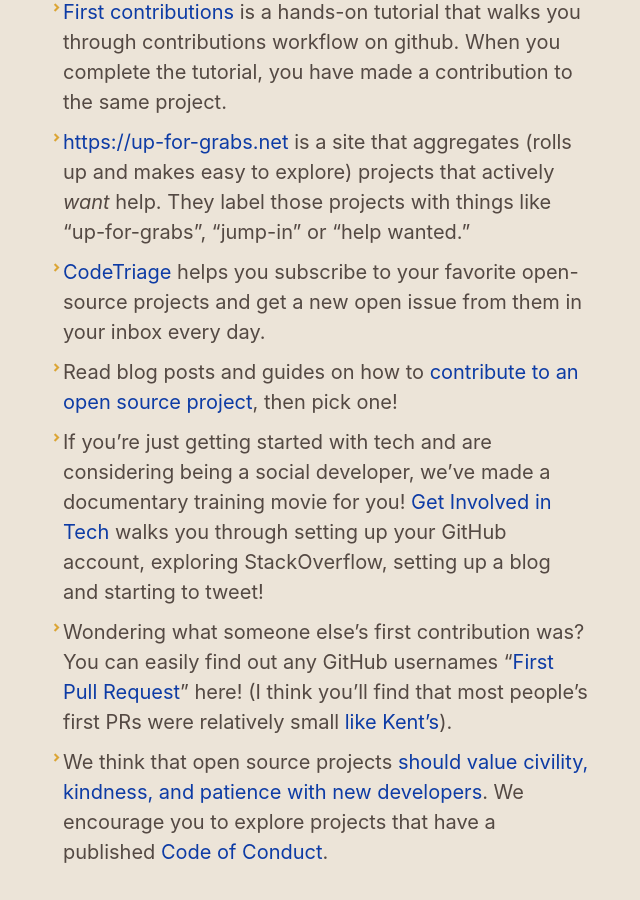
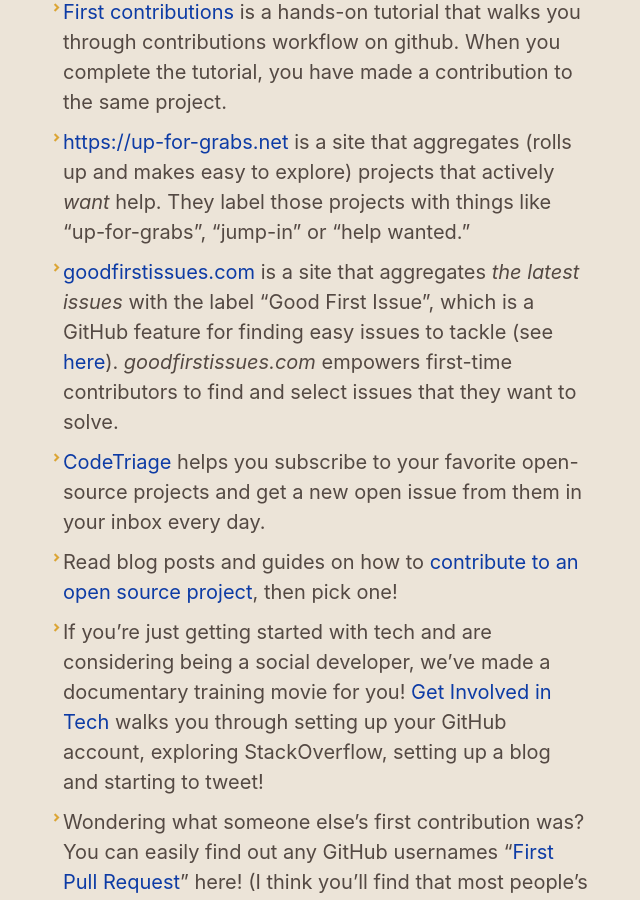
Before and after one commit to shanselman/firsttimersonly, a Jekyll site: the page built from index.md, in a window 1280 px wide and 900 px high, scrolled down 838 px. Shown: the whole window, without its empty margins (319-959 px from the left). Built offline with Jekyll 4.4.1, drawn with Linux system fonts in a browser that asks for light colours; nearby versions of some CDN libraries; comment, search, counter and statistics services are not loaded; our own code applies the rules of GitHub Pages for plain Markdown files.

Commit message:
Added text for goodfirstissues.com

```diff
--- a/index.md
+++ b/index.md
@@ -10,6 +10,7 @@ If you have never contributed to an open source project before and you're just g
 
 * [First contributions](https://github.com/multunus/first-contributions) is a hands-on tutorial that walks you through contributions workflow on github. When you complete the tutorial, you have made a contribution to the same project.
 * [https://up-for-grabs.net](https://up-for-grabs.net) is a site that aggregates (rolls up and makes easy to explore) projects that actively *want* help. They label those projects with things like "up-for-grabs", "jump-in" or "help wanted."
+* [goodfirstissues.com](https://goodfirstissues.com) is a site that aggregates *the latest issues* with the label "Good First Issue", which is a GitHub feature for finding easy issues to tackle (see [here](https://github.blog/2020-01-22-how-we-built-good-first-issues)). *goodfirstissues.com* empowers first-time contributors to find and select issues that they want to solve.
 * [CodeTriage](https://www.codetriage.com/) helps you subscribe to your favorite open-source projects and get a new open issue from them in your inbox every day.
 * Read blog posts and guides on how to [contribute to an open source project](https://www.hanselman.com/blog/GetInvolvedInOpenSourceTodayHowToContributeAPatchToAGitHubHostedOpenSourceProjectLikeCode52.aspx), then pick one!
 * If you're just getting started with tech and are considering being a social developer, we've made a documentary training movie for you! [Get Involved in Tech](http://www.getinvolvedintech.com) walks you through setting up your GitHub account, exploring StackOverflow, setting up a blog and starting to tweet!
```
